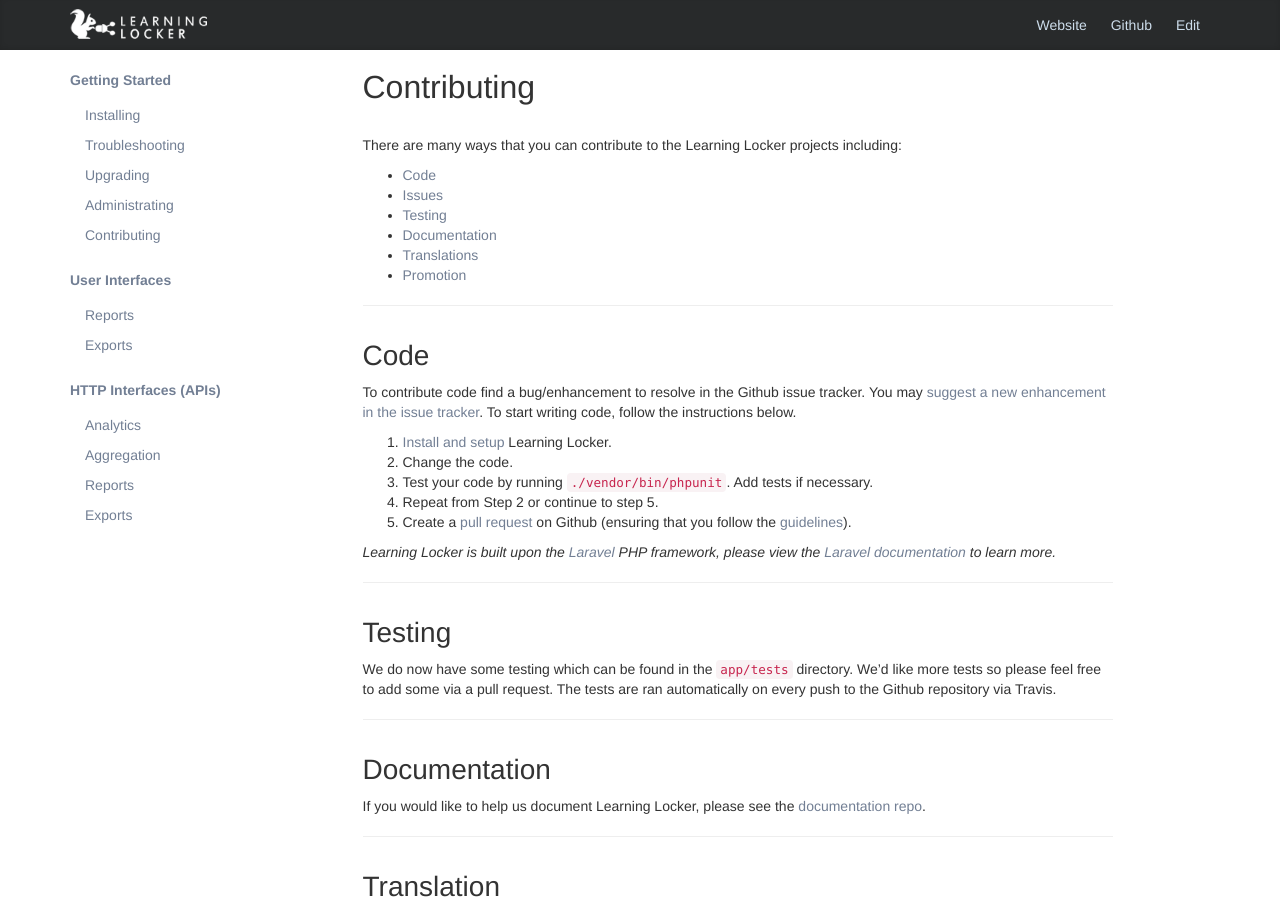
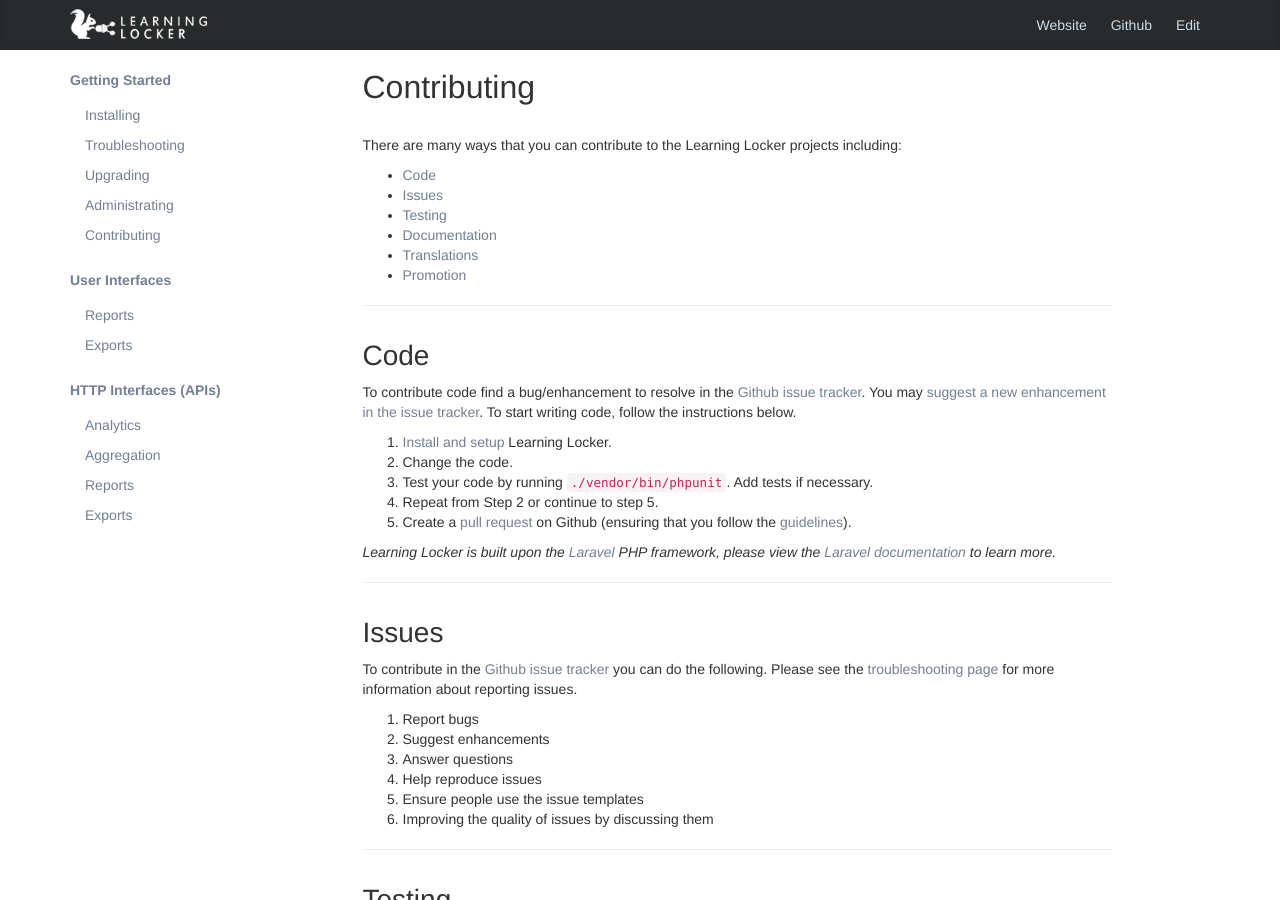
Before and after one commit to LearningLocker/docs, a Jekyll site: the page built from src/contribute.md, in a window 1280 px wide and 900 px high. Built offline with Jekyll 4.4.1, drawn with Linux system fonts in a browser that asks for light colours; nearby versions of some CDN libraries.

Commit message:
Improves contributing page and removes some deprecations.

```diff
--- a/src/contribute.md
+++ b/src/contribute.md
@@ -6,14 +6,14 @@
 There are many ways that you can contribute to the Learning Locker projects including:
 
 - [Code](#code)
-- [Issues](../troubleshooting)
+- [Issues](#issues)
 - [Testing](#testing)
 - [Documentation](#documentation)
 - [Translations](#translation)
 - [Promotion](#promotion)
 
 ## Code
-To contribute code find a bug/enhancement to resolve in the Github issue tracker. You may [suggest a new enhancement in the issue tracker](https://github.com/LearningLocker/learninglocker/issues/new?title=%7B%7BBrief description of your enhancement%7D%7D&body=**Motive**%0A%7B%7Bwhy the enhancement is needed%7D%7D%0A%0A**Result**%0A%7B%7Bwhat the enhancement is%7D%7D%0A%0A**Additional information**%0A%7B%7BadditionalInfo%7D%7D). To start writing code, follow the instructions below.
+To contribute code find a bug/enhancement to resolve in the [Github issue tracker](https://github.com/LearningLocker/learninglocker/issues). You may [suggest a new enhancement in the issue tracker](https://github.com/LearningLocker/learninglocker/issues/new?title=%7B%7BBrief description of your enhancement%7D%7D&body=**Motive**%0A%7B%7Bwhy the enhancement is needed%7D%7D%0A%0A**Result**%0A%7B%7Bwhat the enhancement is%7D%7D%0A%0A**Additional information**%0A%7B%7BadditionalInfo%7D%7D). To start writing code, follow the instructions below.
 
 1. [Install and setup](http://docs.learninglocker.net/installation/) Learning Locker.
 2. Change the code.
@@ -22,6 +22,16 @@
 5. Create a [pull request](/pulls) on Github (ensuring that you follow the [guidelines](/contributing.md)).
 
 *Learning Locker is built upon the [Laravel](http://laravel.com/) PHP framework, please view the [Laravel documentation](laravel.com/docs/) to learn more.*
+
+## Issues
+To contribute in the [Github issue tracker](https://github.com/LearningLocker/learninglocker/issues) you can do the following. Please see the [troubleshooting page](../troubleshooting) for more information about reporting issues.
+
+1. Report bugs
+2. Suggest enhancements
+3. Answer questions
+4. Help reproduce issues
+5. Ensure people use the issue templates
+6. Improving the quality of issues by discussing them
 
 ## Testing
 We do now have some testing which can be found in the `app/tests` directory. We'd like more tests so please feel free to add some via a pull request. The tests are ran automatically on every push to the Github repository via Travis.
```
Also changed, not shown: src/exports_api.md (+2 -4 lines), src/report_api.md (+2 -4 lines).
